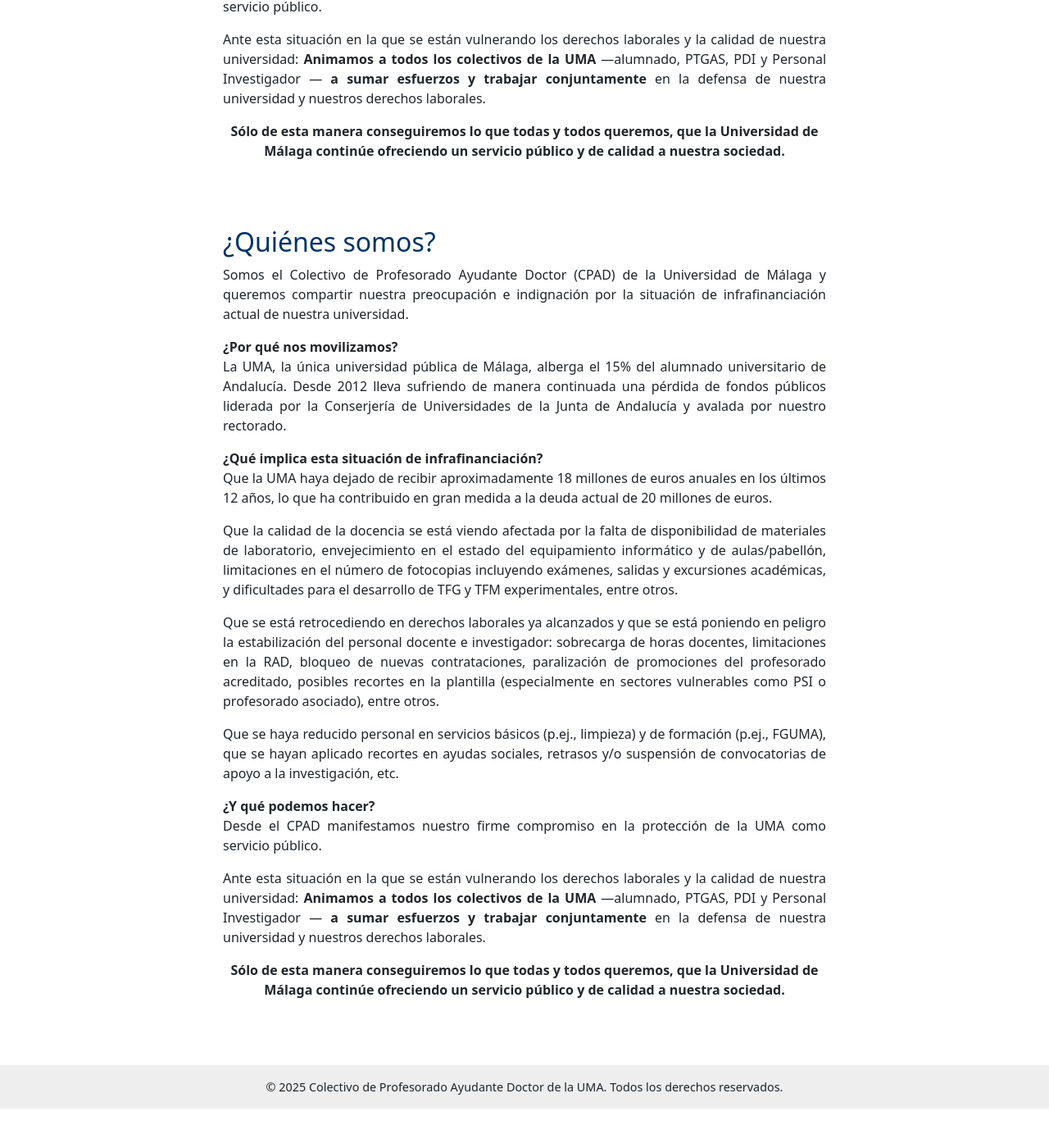
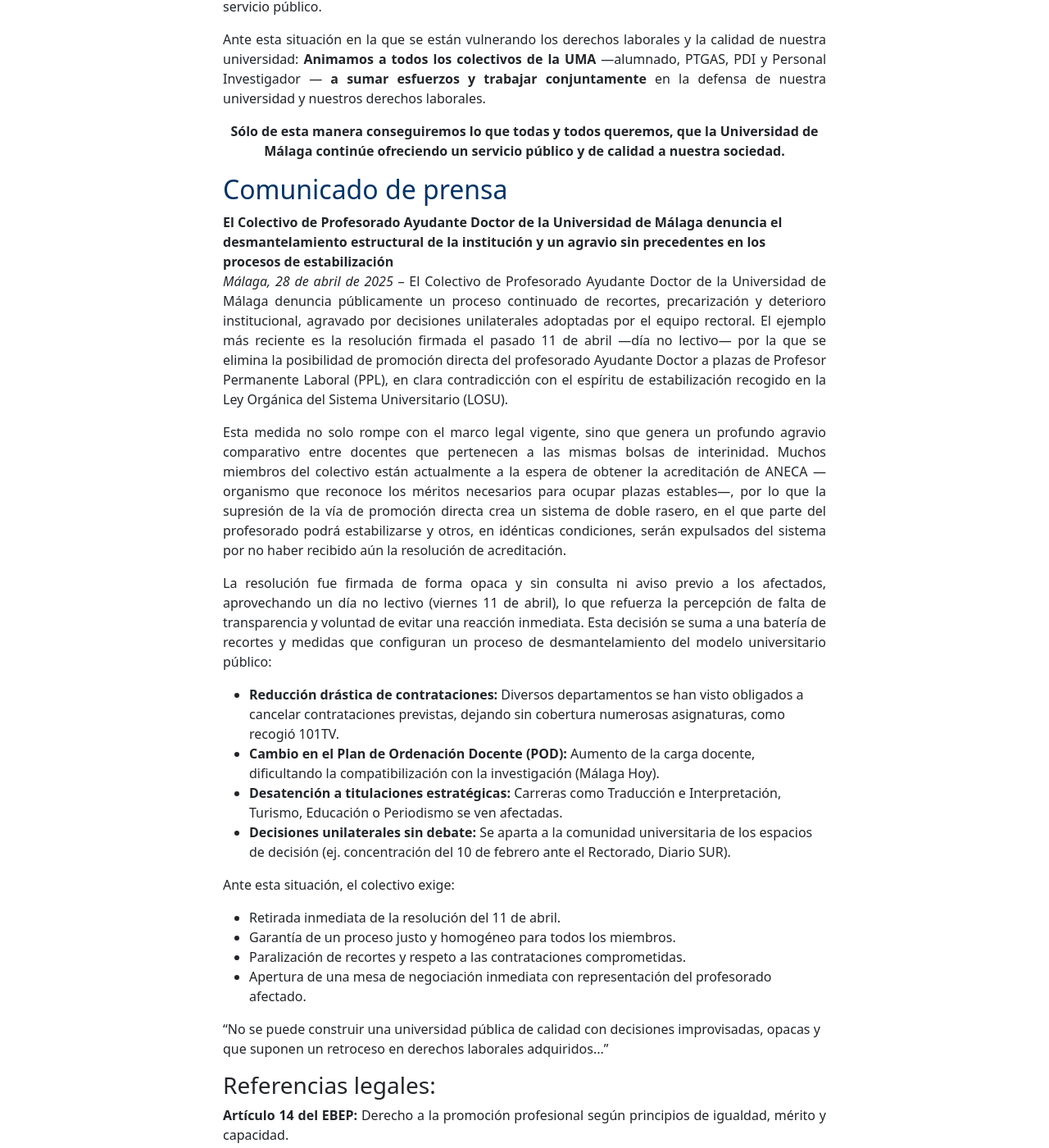
Before and after one commit to cpaduma/cpaduma.github.io, a Jekyll site: the page built from inicio.html, in a window 1280 px wide and 1400 px high, scrolled down 1000 px. Shown: the whole window at 82% size. Built offline with Jekyll 4.4.1, drawn with Linux system fonts in a browser that asks for light colours; before the commit the page ends 2352 px from its top, so only the background shows below that; some of the changed text lies outside the part shown.

Commit message:
Update inicio.html

```diff
--- a/inicio.html
+++ b/inicio.html
@@ -3,7 +3,7 @@
 title: Inicio
 ---
 
-  <section id="quienes-somos">
+  <section id="inicio">
     <h2>¿Quiénes somos?</h2>
     <p>Somos el  Colectivo de Profesorado Ayudante Doctor (CPAD) de la Universidad de Málaga y queremos compartir nuestra preocupación e indignación por la situación de infrafinanciación actual de nuestra universidad. </p>
     <b>¿Por qué nos movilizamos?</b>
@@ -21,26 +21,48 @@
     <p>Ante esta situación en la que se están vulnerando los derechos laborales y la calidad de nuestra universidad: <b>Animamos a todos los colectivos de la UMA</b> —alumnado, PTGAS, PDI y Personal Investigador — <b>a sumar esfuerzos y trabajar conjuntamente </b>en la defensa de nuestra universidad y nuestros derechos laborales.</p>
     <p style="text-align: center;"> <b>Sólo de esta manera conseguiremos lo que todas y todos queremos, que la Universidad de Málaga continúe ofreciendo un servicio público y de calidad a nuestra sociedad.</b>
     </p>
-  </section>
 
-  <section id="quienes-somos">
-    <h2>¿Quiénes somos?</h2>
-    <p>Somos el  Colectivo de Profesorado Ayudante Doctor (CPAD) de la Universidad de Málaga y queremos compartir nuestra preocupación e indignación por la situación de infrafinanciación actual de nuestra universidad. </p>
-    <b>¿Por qué nos movilizamos?</b>
-    <p>La UMA, la única universidad pública de Málaga, alberga el 15% del alumnado universitario de Andalucía.
-      Desde 2012 lleva sufriendo de manera continuada una pérdida de fondos públicos liderada por la Conserjería de Universidades de la Junta de Andalucía y avalada por nuestro rectorado. </p>
-    <b>¿Qué implica esta situación de infrafinanciación?</b>
-    <p>Que la UMA haya dejado de recibir aproximadamente 18 millones de euros anuales en los últimos 12 años, lo que ha contribuido en gran medida a la deuda actual de 20 millones de euros.</p>
-     <p> Que la calidad de la docencia se está viendo afectada por la falta de disponibilidad de materiales de laboratorio, envejecimiento en el estado del equipamiento informático y de aulas/pabellón, limitaciones en el número de fotocopias incluyendo exámenes, salidas y excursiones académicas, y dificultades para el desarrollo de TFG y TFM experimentales, entre otros. </p>
-     <p> Que se está retrocediendo en derechos laborales ya alcanzados y que se está poniendo en peligro la estabilización del personal docente e investigador: sobrecarga de horas docentes, limitaciones en la RAD, bloqueo de nuevas contrataciones, paralización de promociones del profesorado acreditado, posibles recortes en la plantilla (especialmente en sectores vulnerables como PSI o profesorado asociado), entre otros. </p>
-     <p> Que se haya reducido personal en servicios básicos (p.ej., limpieza) y de formación (p.ej., FGUMA), que se hayan aplicado recortes en ayudas sociales, retrasos y/o suspensión de convocatorias de apoyo a la investigación, etc. </p>
+    <h2>Comunicado de prensa</h2>
+    <b>El Colectivo de Profesorado Ayudante Doctor de la Universidad de Málaga denuncia el desmantelamiento estructural de la institución y un agravio sin precedentes en los procesos de estabilización</b>
+    <p><i>Málaga, 28 de abril de 2025 </i>– El Colectivo de Profesorado Ayudante Doctor de la Universidad de Málaga denuncia públicamente un proceso continuado de recortes, precarización y deterioro institucional, agravado por decisiones unilaterales adoptadas por el equipo rectoral. El ejemplo más reciente es la resolución firmada el pasado 11 de abril —día no lectivo— por la que se elimina la posibilidad de promoción directa del profesorado Ayudante Doctor a plazas de Profesor Permanente Laboral (PPL), en clara contradicción con el espíritu de estabilización recogido en la Ley Orgánica del Sistema Universitario (LOSU).
+    </p>
+    <p>Esta medida no solo rompe con el marco legal vigente, sino que genera un profundo agravio comparativo entre docentes que pertenecen a las mismas bolsas de interinidad. Muchos miembros del colectivo están actualmente a la espera de obtener la acreditación de ANECA —organismo que reconoce los méritos necesarios para ocupar plazas estables—, por lo que la supresión de la vía de promoción directa crea un sistema de doble rasero, en el que parte del profesorado podrá estabilizarse y otros, en idénticas condiciones, serán expulsados del sistema por no haber recibido aún la resolución de acreditación.</p>
+    <p>La resolución fue firmada de forma opaca y sin consulta ni aviso previo a los afectados, aprovechando un día no lectivo (viernes 11 de abril), lo que refuerza la percepción de falta de transparencia y voluntad de evitar una reacción inmediata. Esta decisión se suma a una batería de recortes y medidas que configuran un proceso de desmantelamiento del modelo universitario público:</p>
+    <ul>
+    <li><strong>Reducción drástica de contrataciones:</strong> Diversos departamentos se han visto obligados a cancelar contrataciones previstas, dejando sin cobertura numerosas asignaturas, como recogió 101TV.</li>
+    <li><strong>Cambio en el Plan de Ordenación Docente (POD):</strong> Aumento de la carga docente, dificultando la compatibilización con la investigación (Málaga Hoy).</li>
+    <li><strong>Desatención a titulaciones estratégicas:</strong> Carreras como Traducción e Interpretación, Turismo, Educación o Periodismo se ven afectadas.</li>
+    <li><strong>Decisiones unilaterales sin debate:</strong> Se aparta a la comunidad universitaria de los espacios de decisión (ej. concentración del 10 de febrero ante el Rectorado, Diario SUR).</li>
+  </ul>
 
-    <b>¿Y qué podemos hacer?</b>
-    <p>
-      Desde el CPAD manifestamos nuestro firme compromiso en la protección de la UMA como servicio público.  </p>
-    <p>Ante esta situación en la que se están vulnerando los derechos laborales y la calidad de nuestra universidad: <b>Animamos a todos los colectivos de la UMA</b> —alumnado, PTGAS, PDI y Personal Investigador — <b>a sumar esfuerzos y trabajar conjuntamente </b>en la defensa de nuestra universidad y nuestros derechos laborales.</p>
-    <p style="text-align: center;"> <b>Sólo de esta manera conseguiremos lo que todas y todos queremos, que la Universidad de Málaga continúe ofreciendo un servicio público y de calidad a nuestra sociedad.</b>
-    </p>
+  <p>Ante esta situación, el colectivo exige:</p>
+  <ul>
+    <li>Retirada inmediata de la resolución del 11 de abril.</li>
+    <li>Garantía de un proceso justo y homogéneo para todos los miembros.</li>
+    <li>Paralización de recortes y respeto a las contrataciones comprometidas.</li>
+    <li>Apertura de una mesa de negociación inmediata con representación del profesorado afectado.</li>
+  </ul>
+
+  <blockquote>
+    “No se puede construir una universidad pública de calidad con decisiones improvisadas, opacas y que suponen un retroceso en derechos laborales adquiridos...”
+  </blockquote>
+
+  <h3>Referencias legales:</h3>
+  <p><strong>Artículo 14 del EBEP:</strong> Derecho a la promoción profesional según principios de igualdad, mérito y capacidad.</p>
+  <p><strong>Artículo 24 del EBEP:</strong> Los ascensos deben considerar méritos, formación y antigüedad.</p>
+  <p><strong>Artículo 23.2 de la Constitución Española:</strong> Derecho al acceso en condiciones de igualdad a funciones y cargos públicos.</p>
+
+  <h3>Conclusión</h3>
+  <p>La resolución del 11 de abril quiebra el principio de igualdad al crear discriminación estructural... Esta decisión es contraria a la Ley 20/2021 para reducir la temporalidad en el empleo público.</p>
+
+  <h3>Contacto para medios:</h3>
+  <p>Javier Bustos Díaz<br>
+  <a href="mailto:colectivopaduma@gmail.com">colectivopaduma@gmail.com</a> / 692149563<br>
+  Web: <a href="https://cpaduma.github.io/">https://cpaduma.github.io/</a><br>
+  IG: <a href="https://www.instagram.com/cpad_uma/">https://www.instagram.com/cpad_uma/</a><br>
+  X: <a href="https://x.com/CpadUma48207">https://x.com/CpadUma48207</a>
+  </p>
+
   </section>
 
 </html>
```
